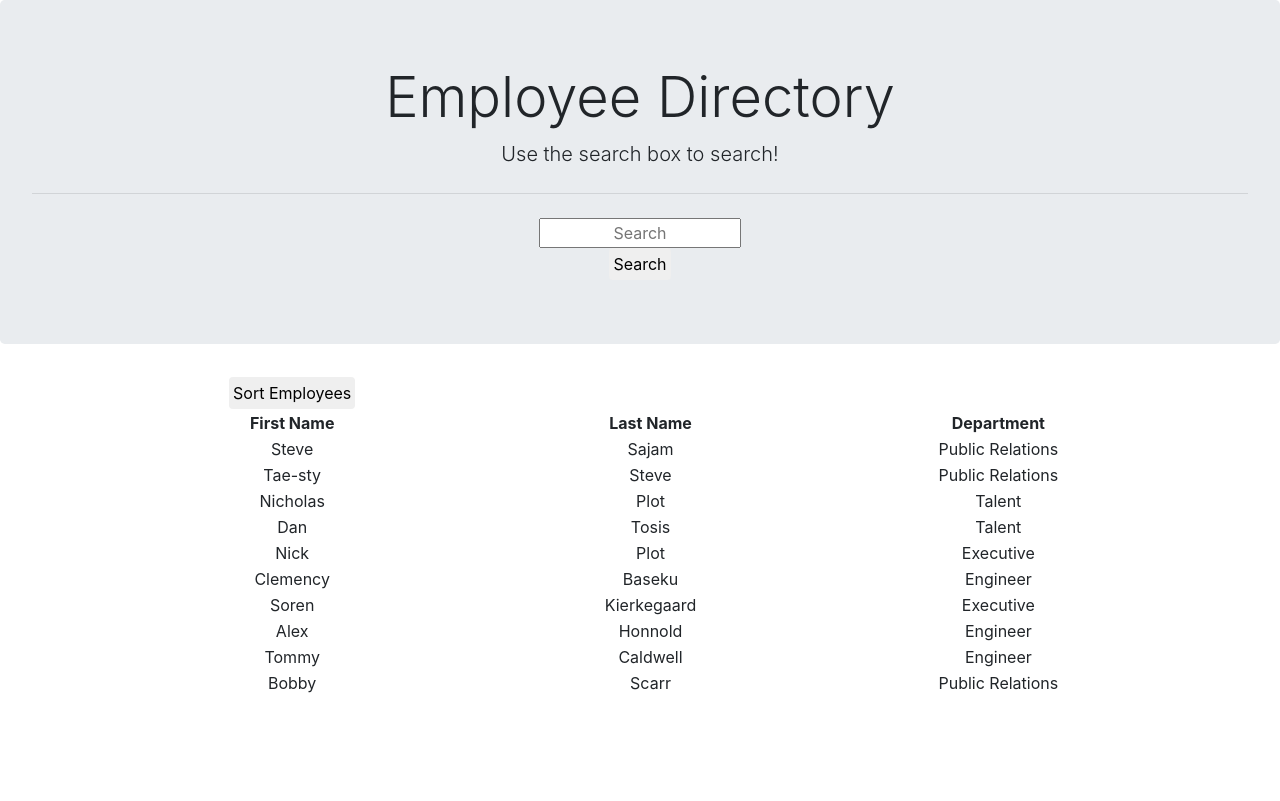
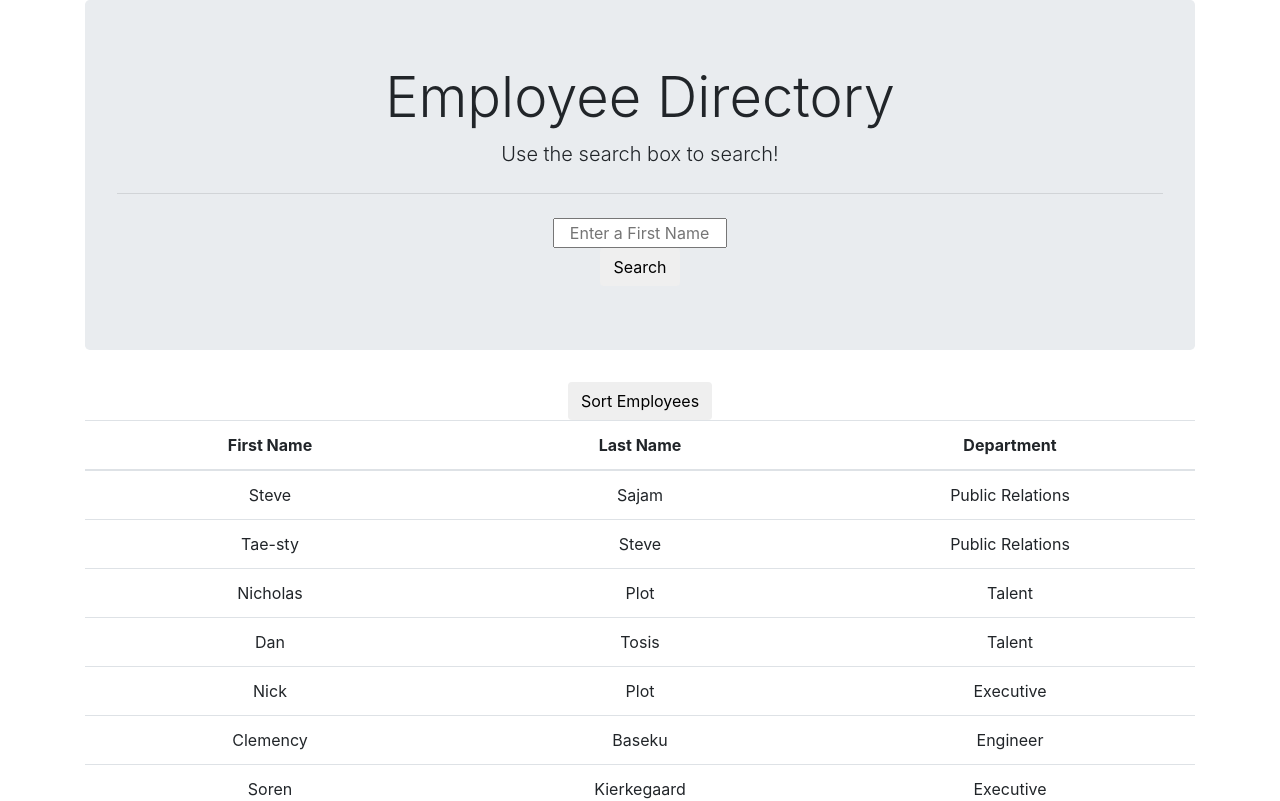
Before and after one commit to erasersleeve/Employee-Directory, a React (Create React App) app: page / in a window 1280 px wide. Shown: the top 801 px of the page. Built offline with nearby package versions, Linux system fonts and the light colour scheme.

Commit message:
button fixed

```diff
--- a/src/App.js
+++ b/src/App.js
@@ -75,9 +75,11 @@ function App() {
 
   return (
     <>
-      {/* <Jumbotron/> */}
+      <div className="container">
       <Jumbotron findEmployee={findEmployee}/>
       <Directory users={filtered.filtered}  sort={sort}/>
+      </div>
+
     </>
   );
 }
--- a/src/components/Directory/index.js
+++ b/src/components/Directory/index.js
@@ -9,22 +9,24 @@ function Directory ({users, sort}) {
         {/* <div className="text-center">
             <button className="btn" onClick={sort}>Sort Employees</button>
         </div> */}
-        <div className="container text-center">
-            <table style={{width:"100%"}}>
+        <div className="text-center table-responsive">
+
+            <button className="btn" onClick={sort}>Sort Employees</button>
+
+            <table className="table">
                 <thead>
+
                     <tr>
-                        <th className="text-center">
-                            <button className="btn" onClick={sort}>Sort Employees</button>
-                        </th>
+                        <th style={{width:"33%"}}>First Name</th>
+                        <th style={{width:"33%"}}>Last Name</th>
+                        <th style={{width:"33%"}}>Department</th>
                     </tr>
+
                 </thead>
-                <tr>
-                    <th>First Name</th>
-                    <th>Last Name</th>
-                    <th>Department</th>
-                </tr>
+                <tbody>
                 {users.map(person => {
                     return (
+
                         <tr>
                             <td>{person.first_name}</td>
                             <td>{person.last_name}</td>
@@ -32,6 +34,7 @@ function Directory ({users, sort}) {
                         </tr>
                         )
                 })}
+                </tbody>
             </table>
         </div>
         </>
--- a/src/components/Directory/style.css
+++ b/src/components/Directory/style.css
@@ -1,6 +1,9 @@
 .btn {
-    text-align: center;
+    /* text-align: center;
     padding: 3px;
+    width: 100%;
+    display: flex;
+    justify-content: center; */
   }
 th {
       text-align:center;
--- a/src/components/Search/index.js
+++ b/src/components/Search/index.js
@@ -20,7 +20,7 @@ export default function Search( {findEmployee} ) {
 
      return (
           <section className="cell containter">
-               <input type="text" className="input col-2 text-center" placeholder="Search" onChange={findEmployee}/>
+               <input type="text" className="input col-2 text-center" placeholder="Enter a First Name!" onChange={findEmployee}/>
                <br></br>
                <button className="btn my-2 my-sm-0" type="submit">Search</button>
           </section>
```
Also changed, not shown: src/components/Wrapper/index.js (deleted, +0 -8 lines), src/components/Wrapper/style.css (deleted).
